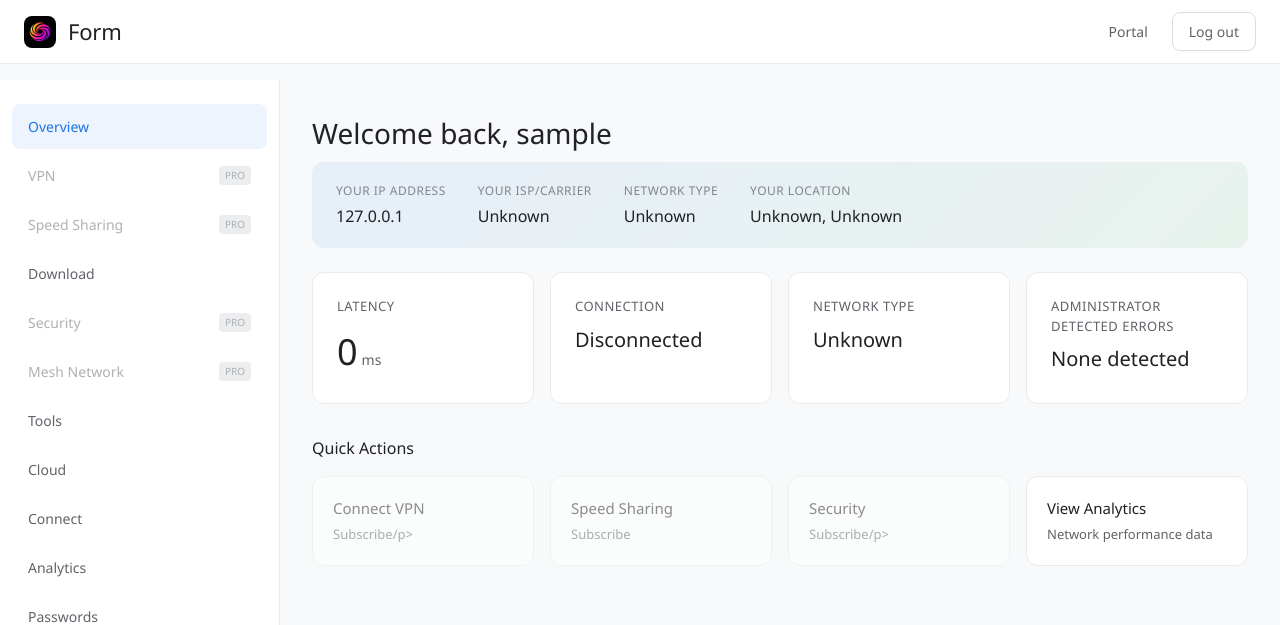
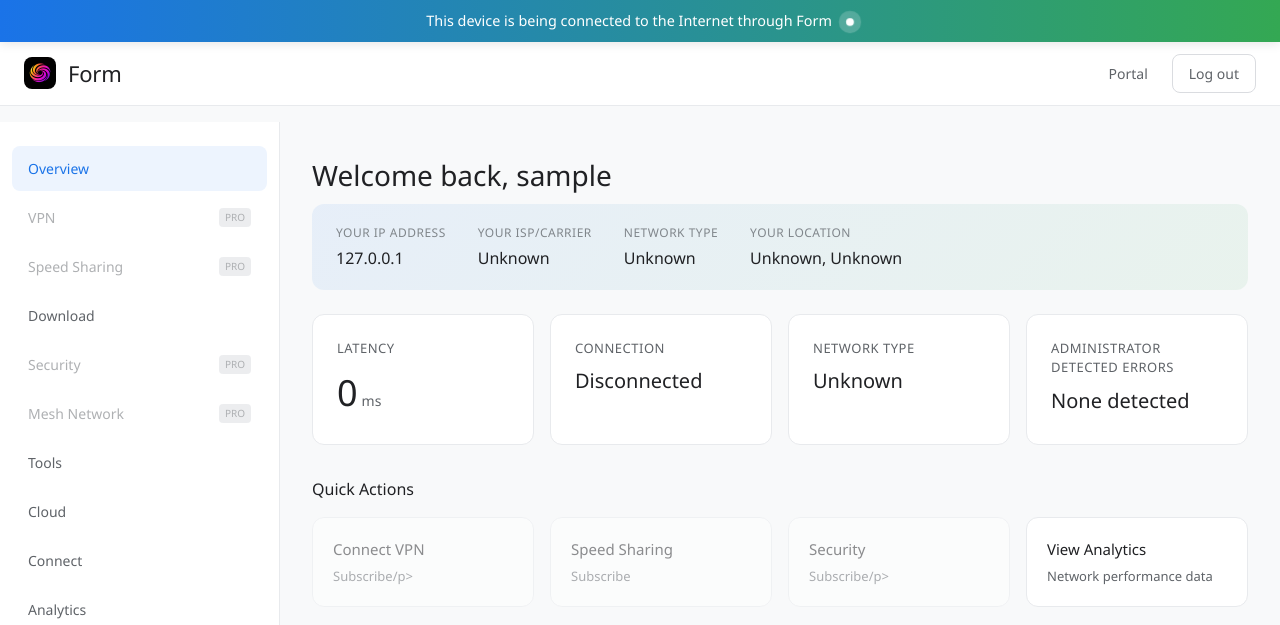
Before and after one commit to ZatQasim/Form-Speed, a Flask app: page /dashboard in a window 1280 px wide. Shown: the top 625 px of the page. Run offline with Flask 3, Linux system fonts and the light colour scheme; the visitor is signed in with stand-in values (Sample User, id 1); data comes from the database, SQL or seed files in the repository; data that the repository does not hold is empty; some web fonts are replaced.

Commit message:
Add a persistent banner indicating internet connection status
Implement a new connection banner that displays when VPN, Connect, or Routing is active, providing users with real-time network status information.

Replit-Commit-Author: Agent
Replit-Commit-Session-Id: 381c3d3e-1832-46e0-80d4-33ebe34412e9
Replit-Commit-Checkpoint-Type: intermediate_checkpoint
Replit-Commit-Event-Id: 77165bb7-d0ee-4e4d-b4e1-ef985e7494cd
Replit-Commit-Screenshot-Url: https://storage.googleapis.com/screenshot-production-us-central1/54a7985f-38de-4ea5-bc05-5099ad6be69d/381c3d3e-1832-46e0-80d4-33ebe34412e9/1pZuuPO
Replit-Helium-Checkpoint-Created: true

```diff
--- a/static/style.css
+++ b/static/style.css
@@ -171,6 +171,35 @@ body {
     text-transform: uppercase;
 }
 
+.connection-banner {
+    background: linear-gradient(90deg, #1a73e8, #34a853);
+    color: white;
+    text-align: center;
+    padding: 10px 0;
+    font-size: 0.9rem;
+    font-weight: 500;
+    position: sticky;
+    top: 0;
+    z-index: 1100;
+    box-shadow: 0 2px 10px rgba(0,0,0,0.1);
+}
+
+.banner-pulse {
+    display: inline-block;
+    width: 8px;
+    height: 8px;
+    background: #fff;
+    border-radius: 50%;
+    margin-left: 10px;
+    animation: pulse-white 2s infinite;
+}
+
+@keyframes pulse-white {
+    0% { transform: scale(0.95); box-shadow: 0 0 0 0 rgba(255, 255, 255, 0.7); }
+    70% { transform: scale(1); box-shadow: 0 0 0 10px rgba(255, 255, 255, 0); }
+    100% { transform: scale(0.95); box-shadow: 0 0 0 0 rgba(255, 255, 255, 0); }
+}
+
 .pro-badge-large {
     background: linear-gradient(135deg, var(--primary), #6d28d9);
     color: white;
--- a/templates/base.html
+++ b/templates/base.html
@@ -13,6 +13,15 @@
     <link rel="stylesheet" href="{{ url_for('static', filename='style.css') }}">
 </head>
 <body>
+    {% if current_user.is_authenticated %}
+    <div id="connection-banner" class="connection-banner d-none">
+        <div class="banner-content">
+            <i class="fas fa-shield-check mr-2"></i>
+            <span id="banner-text">This device is being connected to the Internet through Form</span>
+            <span class="banner-pulse"></span>
+        </div>
+    </div>
+    {% endif %}
     <nav class="navbar">
         <div class="nav-brand">
             <a href="{{ url_for('index') }}">
@@ -51,5 +60,18 @@
     <footer>
         <p>Form - your carrier's partner</p>
     </footer>
+    <script>
+        document.addEventListener('DOMContentLoaded', function() {
+            // Check if VPN or Connect is active on load
+            const vpnActive = {{ 'true' if user_state.vpn_enabled else 'false' }};
+            if (vpnActive) {
+                const banner = document.getElementById('connection-banner');
+                if (banner) {
+                    banner.classList.remove('d-none');
+                    document.getElementById('banner-text').textContent = "This device is being connected to the Internet through Form (VPN Active)";
+                }
+            }
+        });
+    </script>
 </body>
 </html>
```
Also changed, not shown: templates/connect.html (+7 -0 lines), templates/vpn.html (+10 -0 lines).
